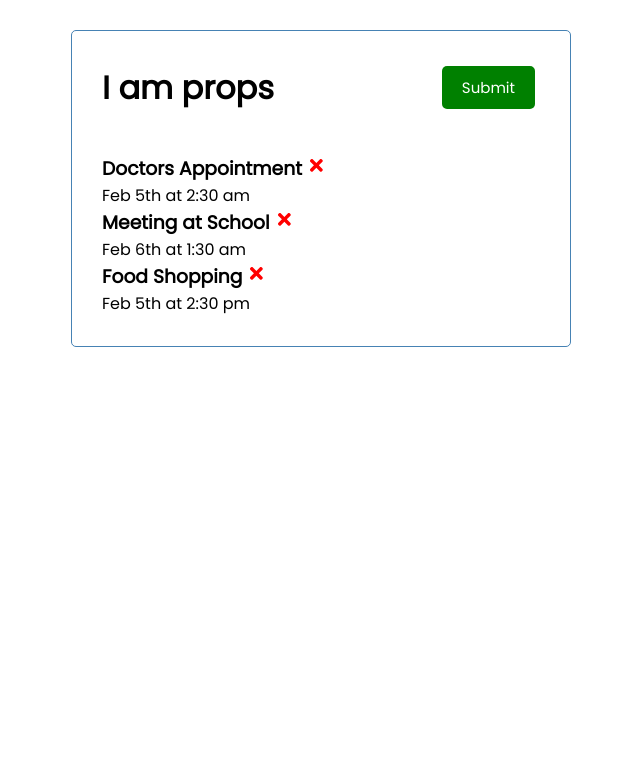
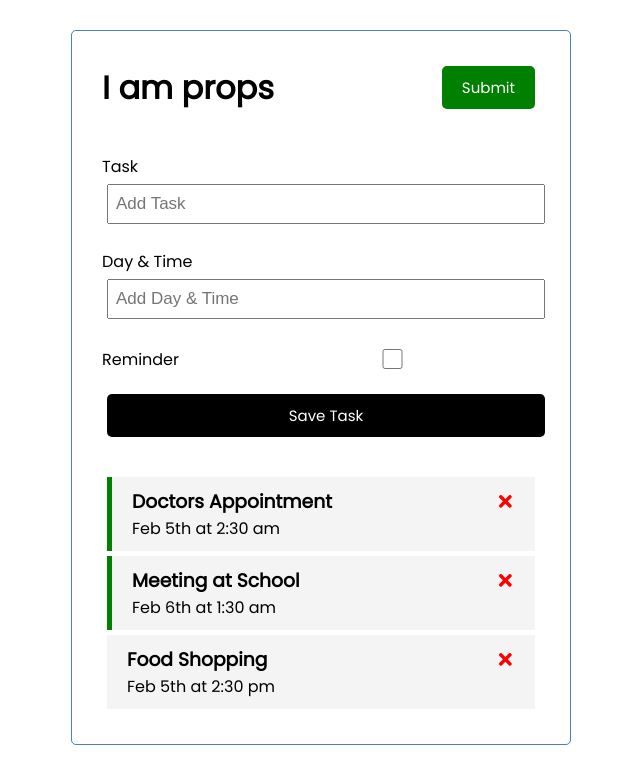
Before and after one commit to ZaidAhmad-dev/react-task-tracker, a React (Create React App) app: page / in a window 1280 px wide. Shown: the top 784 px of the page, without its empty margins (319-959 px from the left). Built offline with nearby package versions, Linux system fonts and the light colour scheme.

Commit message:
Add new Task

```diff
--- a/src/App.js
+++ b/src/App.js
@@ -1,6 +1,7 @@
 import {useState} from 'react';
 import Header from './components/Header';
 import Tasks from './components/Tasks';
+import AddTask from './components/AddTask'
 
 function App() {
 
@@ -25,6 +26,14 @@ function App() {
     },
 ]);
 
+    //Add Task
+
+    const addTask = (task) => {
+        const id = Math.floor(Math.random() * 1000) + 1;
+        const newTask = {id, ...task};
+        setTasks([...tasks, newTask]);
+    }
+
     //Delete Task
 
     const deleteTask = (id) => {
@@ -33,11 +42,24 @@ function App() {
       ))
   }
 
+    //Toggle Reminder
+    const toggleReminder = (id) => {
+      setTasks(
+        tasks.map((task) =>
+          task.id === id ? {...task, reminder : !task.reminder} : task
+        )
+      );
+    }
+
 
   return (
     <div className="container">
       <Header title='I am props'/>
-      <Tasks tasks={tasks} onDelete={deleteTask}/>
+      <AddTask onAdd={addTask}/>
+      { tasks.length > 0 ?
+      <Tasks tasks={tasks} onDelete={deleteTask} onToggle={toggleReminder} /> :
+      'No tasks to show'
+      }
     </div>
   );
 }
--- /dev/null
+++ b/src/components/AddTask.js
@@ -0,0 +1,56 @@
+import {useState} from 'react';
+
+const AddTask = ({onAdd}) => {
+    const [text, setText] = useState();
+    const [day, setDay] = useState();
+    const [reminder, setReminder] = useState(false);
+
+
+    const onSubmit = (e) => {
+        e.preventDefault();
+
+        if(!text){
+            alert('Please enter text');
+            return;
+        }
+        onAdd({text, day, reminder});
+
+        setText('');
+        setDay('');
+        setReminder(false);
+    }
+
+    return (
+
+        <form className='add-form' onSubmit={onSubmit}>
+
+            <div className='form-control'>
+                <label>Task</label>
+                <input type="text" placeholder="Add Task" value={text} onChange={(e) => {
+                    setText(e.target.value)
+                }}/>
+
+            </div>
+
+            <div className='form-control'>
+                <label>Day & Time</label>
+                <input type="text" placeholder="Add Day & Time" value={day} onChange={(e) => {
+                    setDay(e.target.value);
+               }}/>
+
+            </div>
+
+            <div className='form-control form-control-check'>
+                <label>Reminder</label>
+                <input type="checkbox" checked={reminder} value={reminder} onChange={(e) => {
+                    setReminder(e.currentTarget.checked);
+                }}/>
+            </div>
+
+            <input type="submit" value="Save Task" className='btn btn-block' onSubmit={onSubmit}/>
+
+        </form>
+    )
+}
+
+export default AddTask
--- a/src/components/Task.js
+++ b/src/components/Task.js
@@ -1,9 +1,9 @@
 // import Tasks from './Tasks';
 import {FaTimes} from 'react-icons/fa';
 
-const Task = ({task, onDelete}) => {
+const Task = ({task, onDelete, onToggle}) => {
     return (
-        <div>
+        <div className={`task ${task.reminder ? 'reminder' : '' }`} onDoubleClick={() => onToggle(task.id)}>
             <h3>{task.text} <FaTimes onClick={ () => onDelete(task.id) } style={{color:'red', cursor: 'pointer'}}/></h3>
             <p>{task.day}</p>
         </div>
--- a/src/components/Tasks.js
+++ b/src/components/Tasks.js
@@ -1,11 +1,11 @@
 import Task from './Task';
 
-const Tasks = ({tasks, onDelete}) => {
+const Tasks = ({tasks, onDelete, onToggle}) => {
 
     return(
         <>
         {tasks.map( (task) => {
-           return <Task key={task.id} task={task} onDelete={onDelete}/>
+           return <Task key={task.id} task={task} onDelete={onDelete} onToggle={onToggle}/>
         })}
         </>
     )
```
